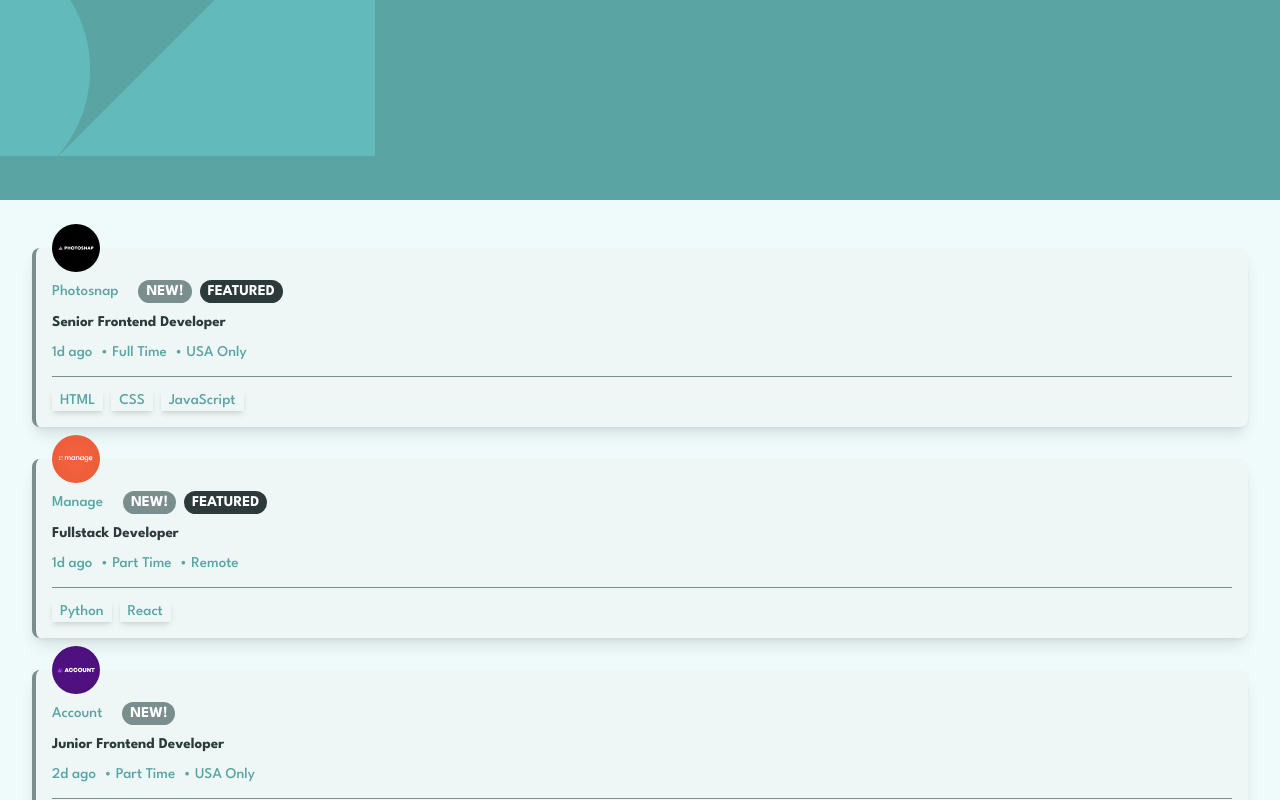
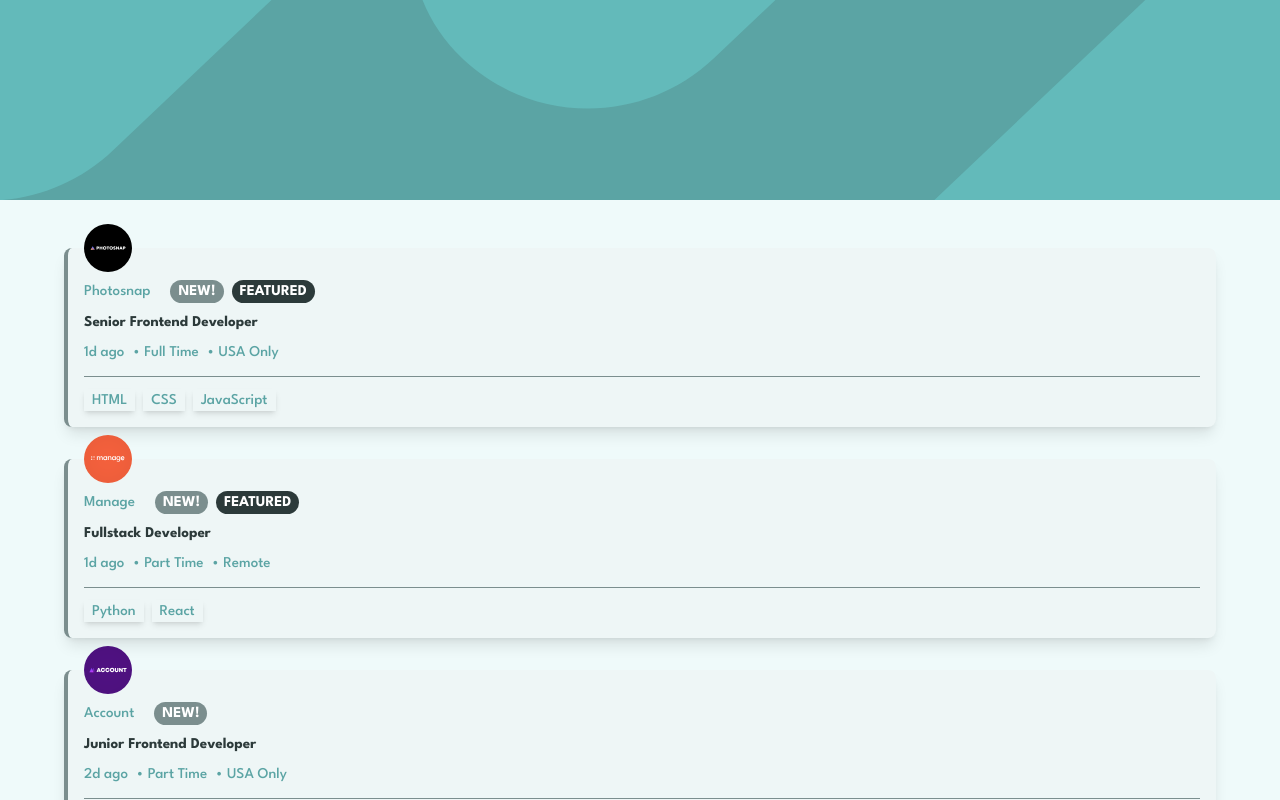
Before and after one commit to bitswa/React-frontendmentor-static-job-listening, a React (Vite) app: page / in a window 1280 px wide. Shown: the top 800 px of the page. Built offline with nearby package versions, Linux system fonts and the light colour scheme.

Commit message:
finishing card

```diff
--- a/src/App.jsx
+++ b/src/App.jsx
@@ -1,19 +1,47 @@
+import { useState } from "react";
 import { Card } from "./components/Card";
-import './index.css'
-import data from './data.json';
+import "./index.css";
+import data from "./data.json";
+import { useEffect } from "react";
 
 export function App() {
+  const [list, setList] = useState(data);
+  const [sla, setSla] = useState([]);
+  const [category, setCategory] = useState();
+
+  useEffect(() => {
+    if (category == undefined) {
+      return setList(data)
+    }
+    setList([])
+
+    data?.map((item) => {
+      item?.languages.map((lang) => {
+        if (lang == category) {
+          setList((prev) => [...prev, item]);
+        }
+      });
+      item?.tools.map((tool) => {
+        if (tool == category) {
+          setList((prev) => [...prev, item])
+        }
+      })
+    });
+  }, [category]);
+
+  useEffect(() => {
+    console.log(list);
+  }, [list]);
+
   return (
     <div>
-      <header className="h-[25vh] bg-gray-100"></header>
-      <main className="px-8 py-4 bg-gray-200 h-[80vh]">
-        {
-          data.map(obj => {
-            return (
-              <Card data={obj} />
-            )
-          })
-        }
+      <header className="h-[25vh] bg-gray-100 bg-cover bg-header-mobile md:bg-header-desktop"></header>
+      <div></div>
+      <main className="px-8 py-4 bg-gray-200 h-[80vh] md:px-16">
+
+        {list?.map((obj) => {
+          return <Card data={obj} setList={setList} setCategory={setCategory} />;
+        })}
       </main>
     </div>
   );
--- a/src/components/Card.jsx
+++ b/src/components/Card.jsx
@@ -1,10 +1,20 @@
 import React from "react";
 
-export function Card({ data }) {
+export function Card({ data, setCategory }) {
+
+  const handleCategory = (e) => {
+    const index = e.target.innerHTML
+    setCategory(index)
+  }
+
   return (
     <div className="relative w-full border-l-4 border-gray-400 rounded-lg bg-gray-300 shadow-lg my-8 p-4 pt-8">
       <div className="border-b-[1px] border-gray-400">
-        <img className="absolute top-[-24px] w-12 " src={`./public/${data.logo}`} alt="" />
+        <img
+          className="absolute top-[-24px] w-12 "
+          src={`./public/${data.logo}`}
+          alt="company logo"
+        />
         <div className="flex items-center pb-2 gap-5">
           <p>{data.company}</p>
           <span className="flex gap-2 text-white">
@@ -28,11 +38,27 @@ export function Card({ data }) {
         </div>
       </div>
       <div className="inline-flex pt-3 gap-2">
-        {data?.languages?.map((lang) => {
-          return <span className="bg-gray-300 shadow-md px-2">{lang}</span>;
+        {data?.languages?.map((lang, index) => {
+          return (
+            <button
+              key={index}
+              onClick={(e) => handleCategory(e)}
+              className="bg-gray-300 shadow-md px-2"
+            >
+              {lang}
+            </button>
+          );
         })}
-        {data?.tools?.map((tool) => {
-          return <span className="bg-gray-300 shadow-md px-2">{tool}</span>;
+        {data?.tools?.map((tool, index) => {
+          return (
+            <button
+              key={index}
+              onClick={(e) => handleCategory(e)}
+              className="bg-gray-300 shadow-md px-2"
+            >
+              {tool}
+            </button>
+          );
         })}
       </div>
     </div>
--- /dev/null
+++ b/src/components/Categories.jsx
@@ -0,0 +1,7 @@
+export function Categories() {
+  return (
+    <div>
+
+    </div>
+  )
+}
--- a/src/index.css
+++ b/src/index.css
@@ -16,7 +16,4 @@
     font-size: 15px;
     @apply bg-gray-200 flex justify-end flex-col text-gray-100;
   }
-  header {
-    background: url(./public/images/bg-header-mobile.svg) no-repeat;
-  }
 }
--- a/tailwind.config.js
+++ b/tailwind.config.js
@@ -3,6 +3,10 @@ module.exports = {
   content: ["./index.html", "./src/**/*.{js,ts,jsx,tsx}"],
   theme: {
     extend: {
+      backgroundImage: {
+        "header-mobile": "url(./public/images/bg-header-mobile.svg)",
+        "header-desktop": "url(./public/images/bg-header-desktop.svg)",
+      },
       colors: {
         gray: {
           100: "hsl(180, 29%, 50%)",
@@ -10,8 +14,8 @@ module.exports = {
           300: "hsl(180, 31%, 95%)",
           400: "hsl(180, 8%, 52%)",
           500: "hsl(180, 14%, 20%)",
-        }
-      }
+        },
+      },
     },
   },
   plugins: [],
```
